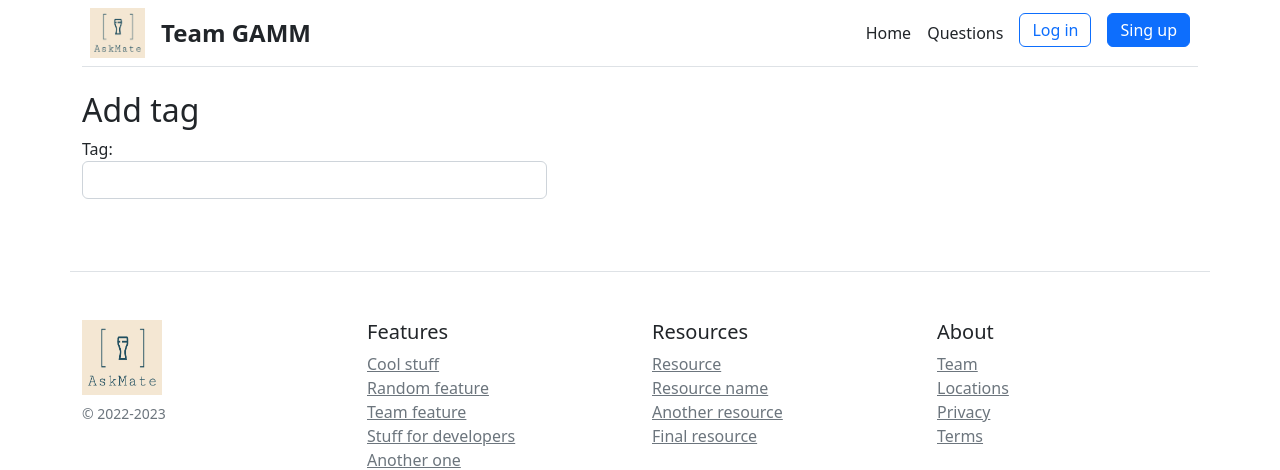
After one commit to wilk98/AskMate, a Flask app: page /question/1/new-tag in a window 1280 px wide. The commit adds this page. Shown: the top 470 px of the page. Run offline with Flask 2, Linux system fonts and the light colour scheme.

```diff
--- a/server.py
+++ b/server.py
@@ -65,7 +65,21 @@ def add_new_answer(question_id):
 def display_question(question_id):
     question_to_show = data_manager.get_question(question_id)
     answers_to_show = data_manager.get_answers(question_id)
-    return render_template('question_to_show.html', question=question_to_show[0], answers=answers_to_show)
+    tag_id = data_manager.get_tag_id(question_id)
+    tag_list = [row["tag_id"] for row in tag_id]
+    tags_to_show = []
+    for i in tag_list:
+        tag_to_show = data_manager.get_tag(i)
+        tags_list = [row["name"] for row in tag_to_show]
+        tags_to_show.append(tags_list[0])
+    all_tags=[]
+    for i in tags_to_show:
+        if i[0] != "#":
+            i = "#" + i
+            all_tags.append(i)
+        else:
+            all_tags.append(i)
+    return render_template('question_to_show.html', question=question_to_show[0], answers=answers_to_show, tag=all_tags)
 
 
 @app.route("/answer/<answer_id>")
@@ -115,7 +129,7 @@ def edit_question(question_id):
         question_to_edit['message'] = request.form['message']
         question_to_edit['image'] = request.form['image']
         data_manager.edit_question(question_to_edit)
-        return redirect('/list')
+        return redirect(f'/question/{question_id}')
     else:
         return render_template('edit_question.html', question_id=question_id)
 
@@ -128,9 +142,19 @@ def edit_answer(answer_id):
         answer_to_edit['message'] = request.form['message']
         answer_to_edit['image'] = request.form['image']
         data_manager.edit_answer(answer_to_edit)
-        return redirect('/list')
+        return redirect(f'/answer/{answer_id}')
     else:
         return render_template('edit_answer.html', answer_id=answer_id)
+
+
+@app.route("/question/<question_id>/new-tag", methods=["POST", 'GET'])
+def add_tag(question_id):
+    if request.method == "POST":
+        new_tag = request.form['tag']
+        data_manager.add_tag(new_tag)
+        return redirect(f'/question/{question_id}')
+    else:
+        return render_template('tag.html')
 
 
 @app.route("/team")
--- a/templates/answer_to_show.html
+++ b/templates/answer_to_show.html
@@ -9,7 +9,7 @@ Answer site
 <div>
         <h1>{{ answer.message }}</h1>
     <p>{{ answer.submission_time }}</p>
-    <a href="/answer/{{ answer.id }}/delete" type="button" class="btn btn-outline-secondary btn-lg active btn-sm mt-2 mb-3" role="button">Delete answer</a><br>
+    <a href="/answer/{{ answer.id }}/delete" type="button" class="btn btn-outline-secondary btn-lg active btn-sm mt-2 mb-3" role="button">Delete answer</a><a href="/answer/{{ answer.id }}/edit" class="btn btn-outline-secondary btn-lg active btn-sm mt-2 mb-3" >Edit answer</a><br>
     <a href="/answer/{{ answer.id }}/vote-up" type="button" class="btn btn-outline-success btn-lg active btn-sm mt-2 mb-3" role="button">Vote up</a>  <a href="/answer/{{ answer.id }}/vote-down" type="button" class="btn btn-outline-danger btn-lg active btn-sm mt-2 mb-3" role="button">Vote down</a><br>
 
 </div>
--- a/templates/question_to_show.html
+++ b/templates/question_to_show.html
@@ -9,6 +9,10 @@ Question site
 
 <div>
     <h2>{{ question.title }}</h2>
+    {% for item in tag %}
+        <p>{{ item }}</p>
+    {% endfor %}
+    <a href="/question/{{ question.id }}/new-tag" type="button" class="btn btn-outline-secondary btn-lg active btn-sm mt-2 mb-3" role="button">Add tag</a> <br>
     <a href="/question/{{ question.id }}/delete" type="button" class="btn btn-outline-secondary btn-lg active btn-sm mt-2 mb-3" role="button">Delete question</a><a href="/question/{{ question.id }}/edit" class="btn btn-outline-secondary btn-lg active btn-sm mt-2 mb-3" >Edit question</a><br>
     <a href="/question/{{ question.id }}/vote-up" type="button" class="btn btn-outline-success btn-lg active btn-sm mt-2 mb-3" role="button">Vote up</a>  <a href="/question/{{ question.id }}/vote-down" type="button" class="btn btn-outline-danger btn-lg active btn-sm mt-2 mb-3" role="button">Vote down</a><br>
     <h6>{{ question.message }}</h6>
@@ -18,7 +22,7 @@ Question site
                 <p>{{ item.message }}
                     <a href ="/answer/{{ item.id }}" type="button" class="btn btn-outline-secondary btn-lg active btn-sm mt-2 mb-3" role="button">See more...</a> <br>
                 {{ item.submission_time }}<br>
-                    Vote: {{ item.vote_number }}</p><a href="/answer/{{ item.id }}/edit" class="btn btn-outline-secondary btn-lg active btn-sm mt-2 mb-3" >Edit answer</a>
+                    Vote: {{ item.vote_number }}</p>
             </div>
         {% endfor %}
 {% endblock %}
--- /dev/null
+++ b/templates/tag.html
@@ -0,0 +1,17 @@
+
+{% extends 'base.html' %}
+
+{% block title %}
+  Add tag
+{% endblock %}
+
+
+{% block body %}
+     <h2>Add tag</h2>
+         <form class="form-group col-lg-5" action="/question/<question_id>/new-tag" method="post">
+            <label  >Tag: </label><br>
+             <input  class="form-control col-lg-6" type="text" name="tag"/><br>
+
+        </form>
+
+{% endblock %}
```
Also changed, not shown: data_manager.py (+23 -0 lines).
